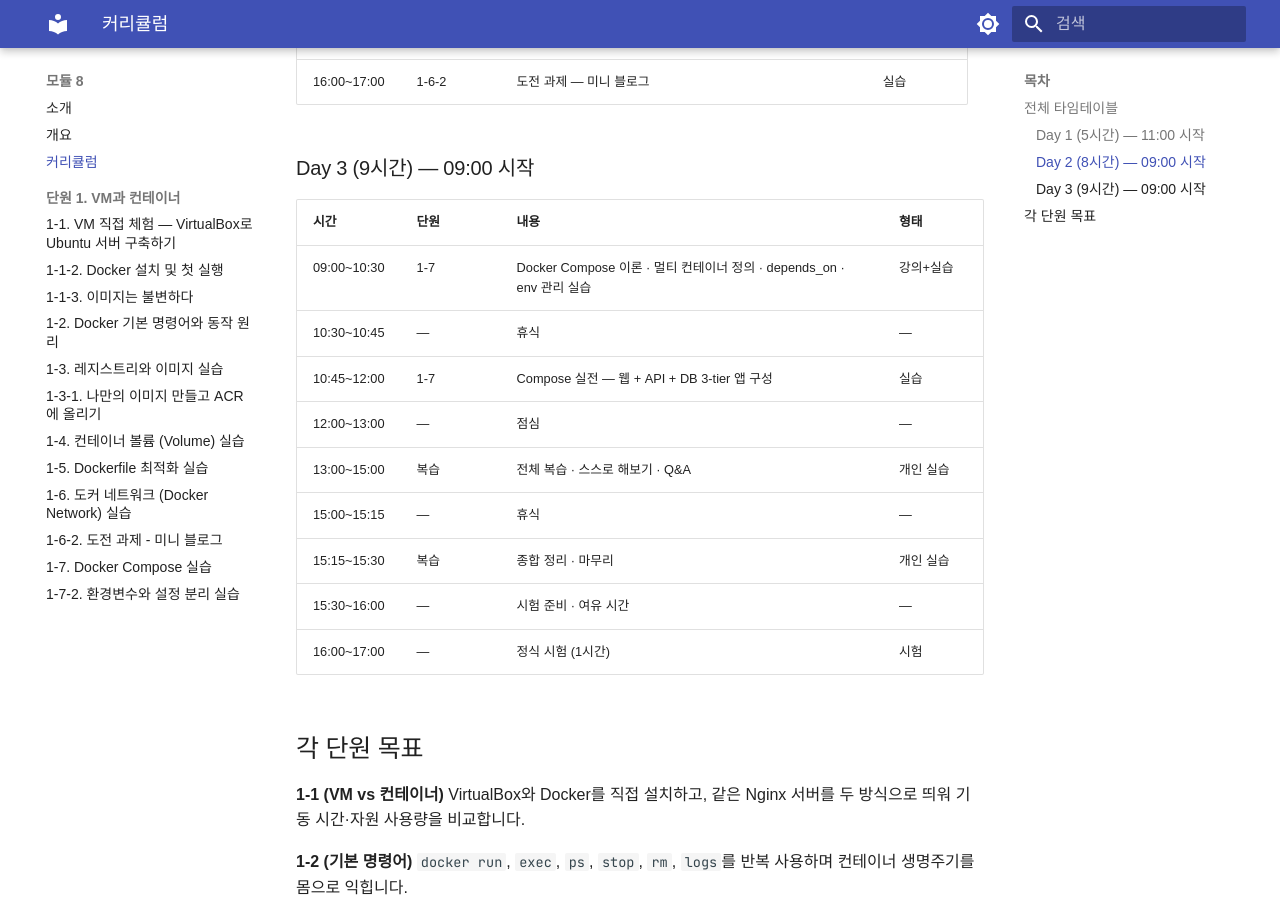
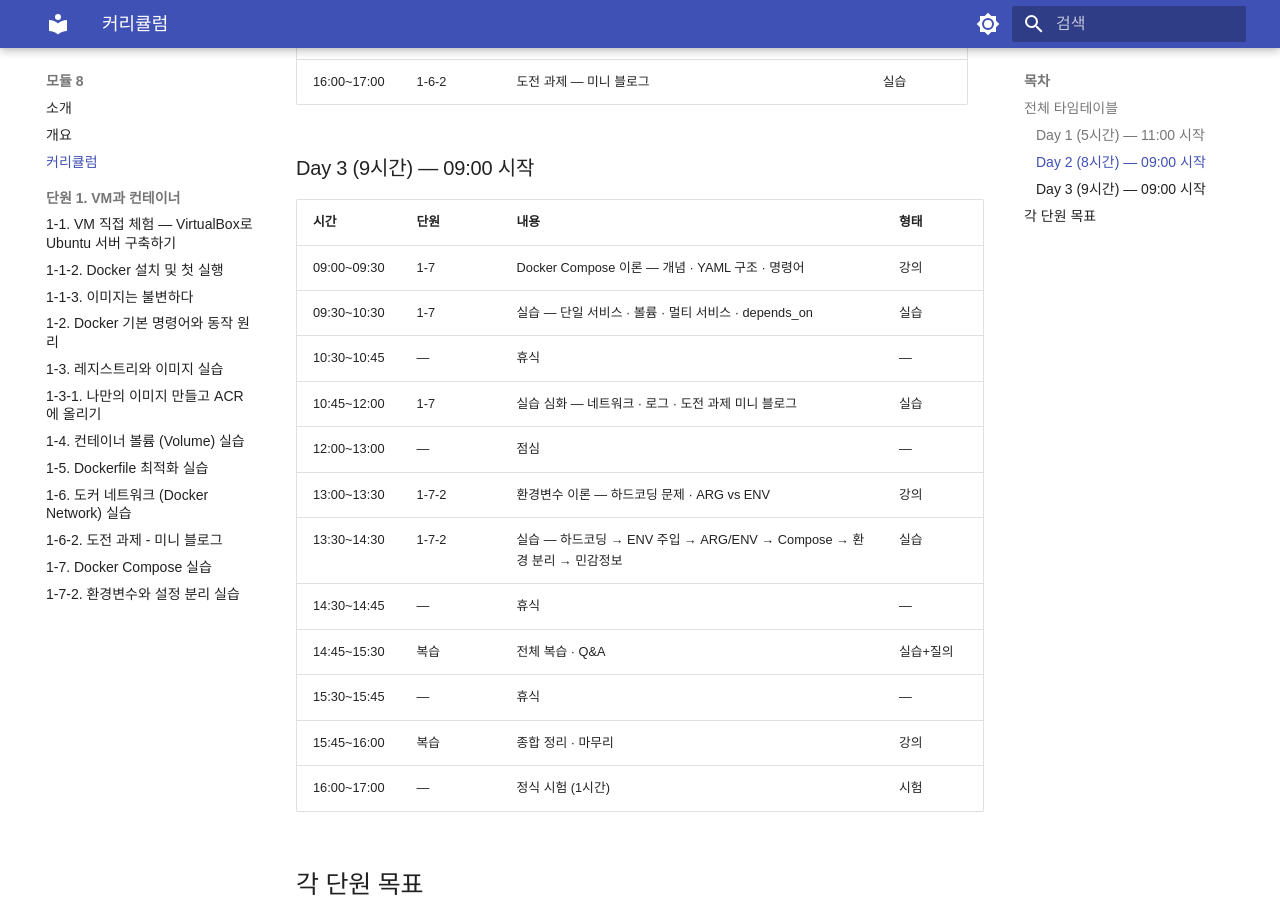
Before and after one commit to skilleat-labs/docker-k8s-labs, an MkDocs documentation site: the page built from docs/modules/module8/curriculum.md, in a window 1280 px wide and 900 px high, scrolled down 1406 px. Built offline with MkDocs 1.6.1 and Material for MkDocs 9.7.7, drawn with Linux system fonts in a browser that asks for light colours; some web fonts are replaced.

Commit message:
curriculum: Day 3 시간표 개편 — 1-7 이론/실습 분리, 1-7-2 추가

```diff
--- a/docs/modules/module8/curriculum.md
+++ b/docs/modules/module8/curriculum.md
@@ -38,14 +38,17 @@
 
 | 시간 | 단원 | 내용 | 형태 |
 |------|------|------|------|
-| 09:00~10:30 | 1-7 | Docker Compose 이론 · 멀티 컨테이너 정의 · depends_on · env 관리 실습 | 강의+실습 |
+| 09:00~09:30 | 1-7 | Docker Compose 이론 — 개념 · YAML 구조 · 명령어 | 강의 |
+| 09:30~10:30 | 1-7 | 실습 — 단일 서비스 · 볼륨 · 멀티 서비스 · depends_on | 실습 |
 | 10:30~10:45 | — | 휴식 | — |
-| 10:45~12:00 | 1-7 | Compose 실전 — 웹 + API + DB 3-tier 앱 구성 | 실습 |
+| 10:45~12:00 | 1-7 | 실습 심화 — 네트워크 · 로그 · 도전 과제 미니 블로그 | 실습 |
 | 12:00~13:00 | — | 점심 | — |
-| 13:00~15:00 | 복습 | 전체 복습 · 스스로 해보기 · Q&A | 개인 실습 |
-| 15:00~15:15 | — | 휴식 | — |
-| 15:15~15:30 | 복습 | 종합 정리 · 마무리 | 개인 실습 |
-| 15:30~16:00 | — | 시험 준비 · 여유 시간 | — |
+| 13:00~13:30 | 1-7-2 | 환경변수 이론 — 하드코딩 문제 · ARG vs ENV | 강의 |
+| 13:30~14:30 | 1-7-2 | 실습 — 하드코딩 → ENV 주입 → ARG/ENV → Compose → 환경 분리 → 민감정보 | 실습 |
+| 14:30~14:45 | — | 휴식 | — |
+| 14:45~15:30 | 복습 | 전체 복습 · Q&A | 실습+질의 |
+| 15:30~15:45 | — | 휴식 | — |
+| 15:45~16:00 | 복습 | 종합 정리 · 마무리 | 강의 |
 | 16:00~17:00 | — | 정식 시험 (1시간) | 시험 |
 
 ## 각 단원 목표
```
